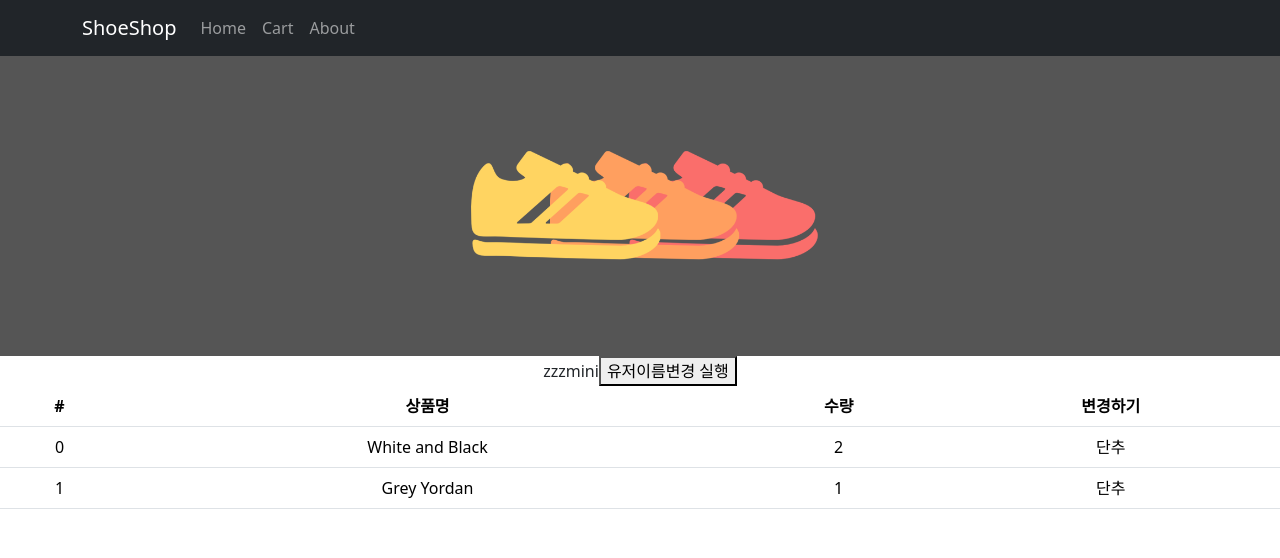
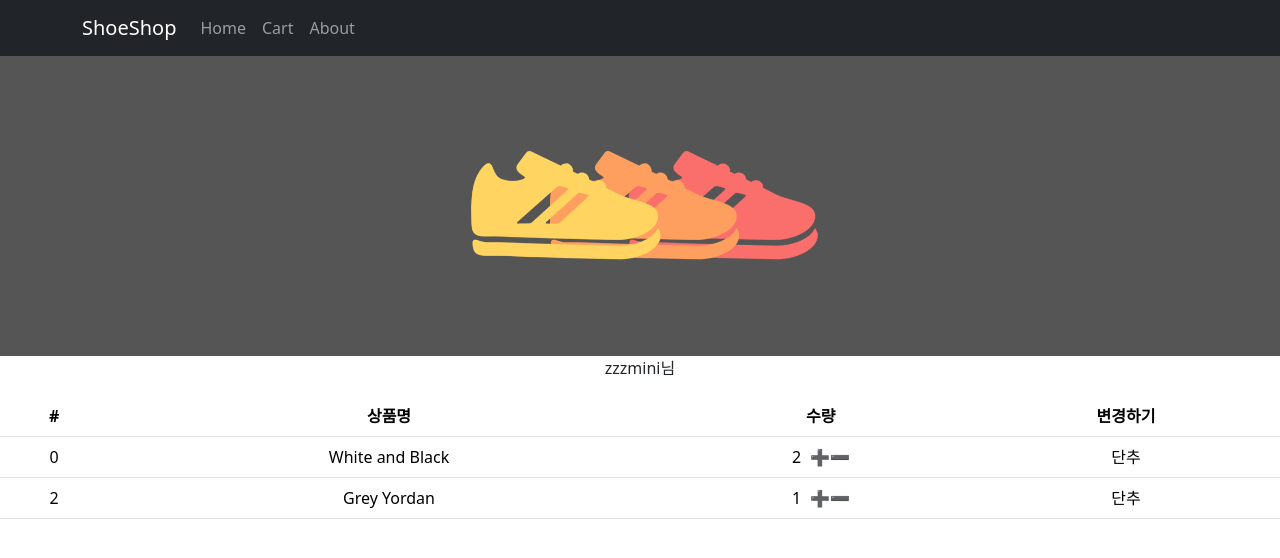
Before and after one commit to zzzmini/react-shop, a React (Create React App) app: page /cart in a window 1280 px wide. Shown: the top 558 px of the page. Built offline with nearby package versions, Linux system fonts and the light colour scheme.

Commit message:
주문수량 조정

```diff
--- a/src/pages/CartPage/index.js
+++ b/src/pages/CartPage/index.js
@@ -1,6 +1,6 @@
 import Table from "react-bootstrap/Table";
 import { useDispatch, useSelector } from "react-redux";
-import { changeUserName } from "../../store";
+import { plusCount, minusCount } from '../../store';
 
 function CartPage() {
   let userName = useSelector((state) => {
@@ -24,11 +24,26 @@ function CartPage() {
   let loggindUser = useSelector((state) => {
     return state.loggindUser;
   });
-  console.log('userName = ' ,loggindUser);
+  console.log('Loggind userName = ' ,loggindUser);
 
+  let imsiData = useSelector((state)=>{
+    return state.imsiData;
+  })
+
+  console.log(imsiData)
   return (
     <div>
-      {loggindUser}<button>유저이름변경 실행</button>
+      {/* {loggindUser}<button onClick={()=>{
+        dispatcher(changeUserName());
+      }}>이름실행</button>
+      {imsiData.groupName} : {imsiData.name}
+      <button onClick={()=>{
+        dispatcher(changeGroup());
+      }}>소속사</button>
+      <span onClick={()=>{
+        dispatcher(addAge(3));
+      }}>➕</span>{imsiData.age} */}
+      <p>{loggindUser}님</p>
       <Table>
         <thead>
           <tr>
@@ -44,7 +59,15 @@ function CartPage() {
               <tr key={x.id}>
                 <td>{x.id}</td>
                 <td>{x.title}</td>
-                <td>{x.count}</td>
+                <td>
+                  {x.count} &nbsp;
+                  <span onClick={()=>{
+                    dispatcher(plusCount(x.id))
+                  }}>➕</span>
+                  <span onClick={()=>{
+                    dispatcher(minusCount(x.id))
+                  }}>➖</span>
+                </td>
                 <td>단추</td>
               </tr>
             );
--- a/src/store.js
+++ b/src/store.js
@@ -1,6 +1,25 @@
 import {configureStore, createSlice} from '@reduxjs/toolkit';
 
 // createSlice == useState 역할...
+
+let imsiData = createSlice({
+  name : 'imsiData',
+  initialState : {
+    name : '장원영',
+    groupName : '아이브',
+    age : 20
+  },
+  reducers : {
+    changeGroup(state){
+      state.groupName = '아이브그룹'
+    },
+    // state : 원래의 값, action : 저쪽에서 넘어온 값
+    // padload : 화물, 택배...
+    addAge(state, action){
+      state.age = state.age + action.payload;
+    }
+  }
+})
 
 let userName = createSlice({
   name : 'userName',
@@ -16,8 +35,21 @@ let cartData = createSlice({
   name : 'cartData',
   initialState : [
     { id:0, title: 'White and Black', count : 2},
-    { id:1, title: 'Grey Yordan', count : 1},
-  ]
+    { id:2, title: 'Grey Yordan', count : 1},
+  ],
+  reducers : {
+    // action에 현재 선택한 상품의 ID 가 들어온다고 가정
+    minusCount(state, action){
+      let index = action.payload;
+      const findId = state.findIndex((x)=> x.id == index);
+      if(state[findId].count > 0) state[findId].count--;
+    },
+    plusCount(state, action){
+      let index = action.payload;
+      const findId = state.findIndex((x)=> x.id == index);
+      state[findId].count++;
+    }
+  }
 })
 
 let loggindUser = createSlice({
@@ -38,7 +70,10 @@ export default configureStore({
     productStock : productStock.reducer,
     cartData : cartData.reducer,
     loggindUser : loggindUser.reducer,
+    imsiData : imsiData.reducer,
   }
 })
 
 export let { changeUserName } = loggindUser.actions;
+export let { changeGroup, addAge } = imsiData.actions;
+export let { minusCount, plusCount } = cartData.actions;
```
